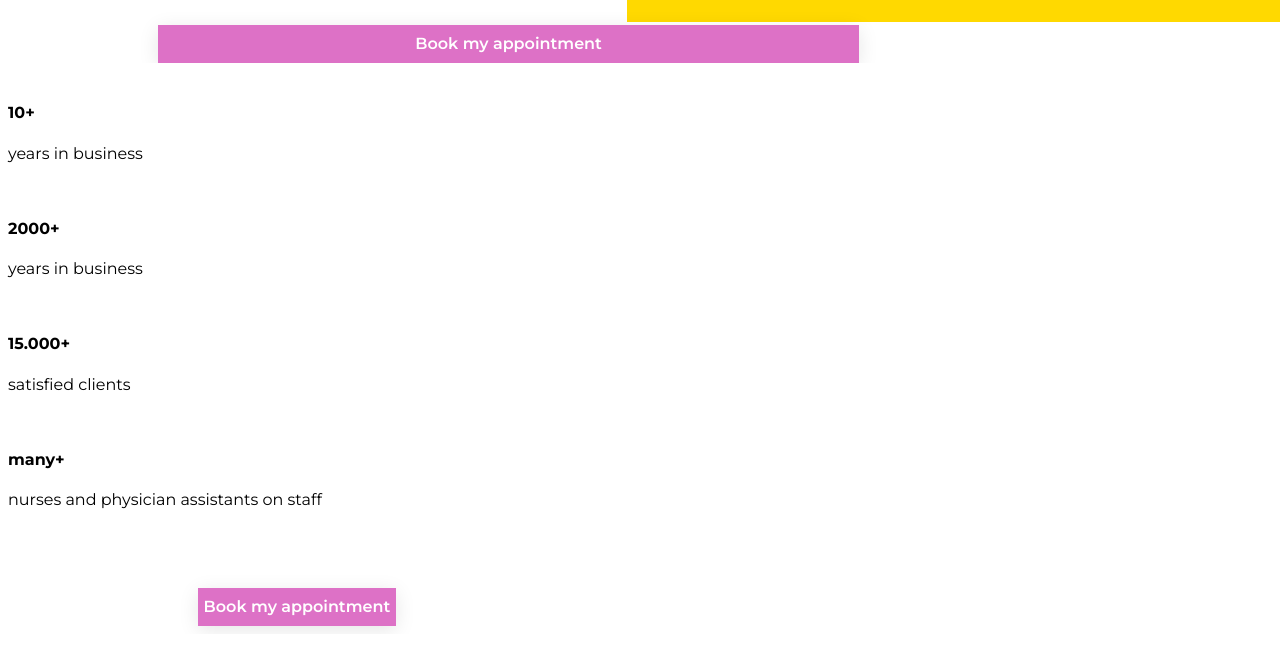
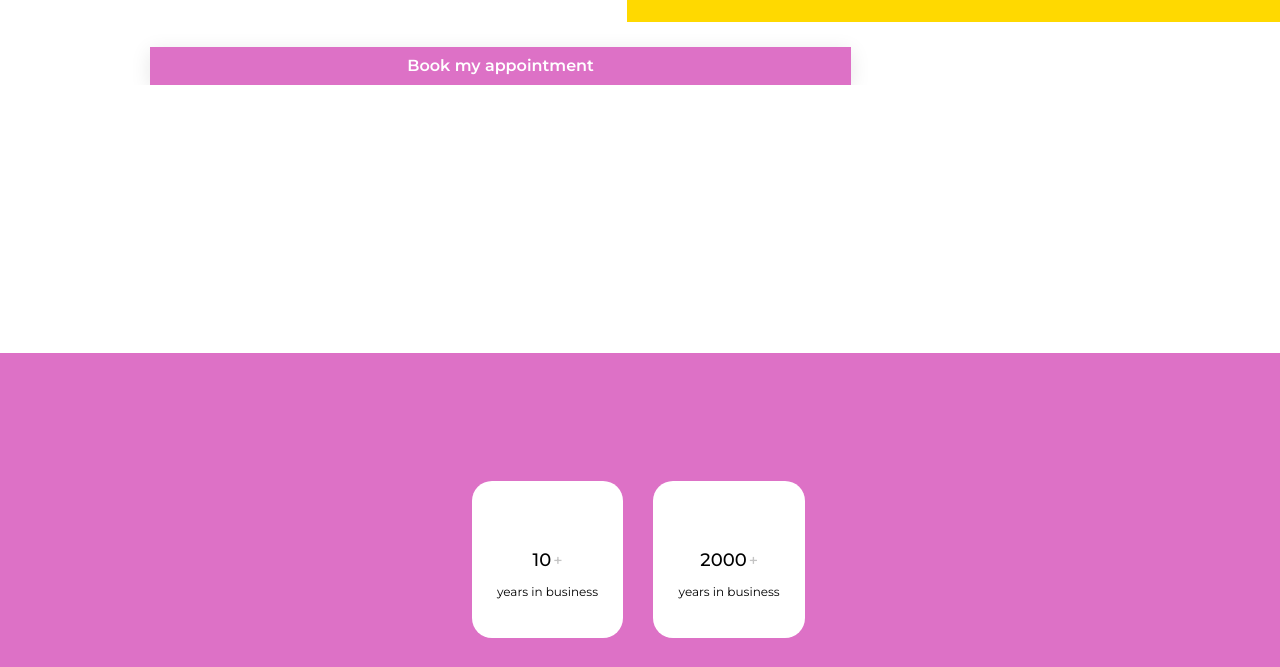
Before and after one commit to federicaulzurrun/Test-Task-Federica-Ulzurrun, a website: page src/index.html in a window 1280 px wide. Shown: the part 746-1413 px from the top of the page. Before the commit the page ends 1380 px from the top, so only its background shows below. Drawn offline with nearby package versions, Linux system fonts and the light colour scheme.

Commit message:
Enhance "Get to Know Us" Section Styling

```diff
--- a/src/styles.css
+++ b/src/styles.css
@@ -11,6 +11,8 @@
 
 * {
   font-family: var(--custom-montserrat-font);
+  margin: 0;
+  box-sizing: border-box;
 }
 
 body {
@@ -32,6 +34,10 @@
   z-index: 1;
 }
 
+.logoPage {
+  padding: 4% 2%;
+}
+
 .nav-menu {
   position: fixed;
   left: -115%;
@@ -50,7 +56,7 @@
 .nav-menu.active {
   left: 0;
   margin-top: 50px;
-  width: 88%;
+  width: 100%;
 }
 
 .page-sections {
@@ -72,7 +78,7 @@
 .nav-log {
   display: flex;
   flex-direction: column;
-  padding-right: 1%;
+  padding: 4% 2%;
 }
 
 .bar {
@@ -214,7 +220,8 @@
   font-size: 16px;
   font-weight: 400;
   line-height: 26px;
-  text-align: left;
+  text-align: justify;
+  padding: 2%;
 }
 
 .btn-pink {
@@ -255,3 +262,82 @@
   left: 49%;
   border-radius: 50px 0 0 0;
 }
+
+/* Get To Know Us Section */
+
+.getToKnowUs {
+  width: 100%;
+  background-color: var(--color-pink);
+  margin: 0;
+  margin-top: 21%;
+  display: flex;
+  flex-direction: column;
+  align-items: center;
+  justify-content: center;
+}
+
+.cardContainer {
+  display: grid;
+  grid-template-columns: 45% 45%;
+  grid-template-rows: 60% 60%;
+  padding: 10% 8%;
+  column-gap: 9%;
+}
+
+@keyframes show {
+  from {
+    opacity: 0;
+    transform: scale(0.75);
+  }
+
+  to {
+    opacity: 1;
+    transform: scale(1.1);
+  }
+}
+
+.card {
+  width: 100%;
+  height: 157px;
+  top: 51px;
+  left: 194px;
+  border-radius: 20px;
+  gap: 6px;
+  background: rgba(255, 255, 255, 1);
+  display: flex;
+  flex-direction: column;
+  justify-content: center;
+  text-align: center;
+  align-items: center;
+  padding: 0;
+  animation: show 1s ease-in-out;
+}
+
+.titleCard {
+  font-size: 18px;
+  font-weight: 500;
+  line-height: 32px;
+  text-align: center;
+}
+
+.titleSpan {
+  color: rgba(196, 196, 196, 1);
+  font-size: 16px;
+  font-weight: 500;
+  line-height: 28px;
+  text-align: center;
+  padding-left: 2px;
+}
+
+.cardDescription {
+  font-size: 12px;
+  font-weight: 400;
+  line-height: 19px;
+  text-align: center;
+}
+
+.btnYellow {
+  background-color: var(--color-yellow);
+  margin-bottom: 15%;
+  margin-top: 8%;
+}
```
